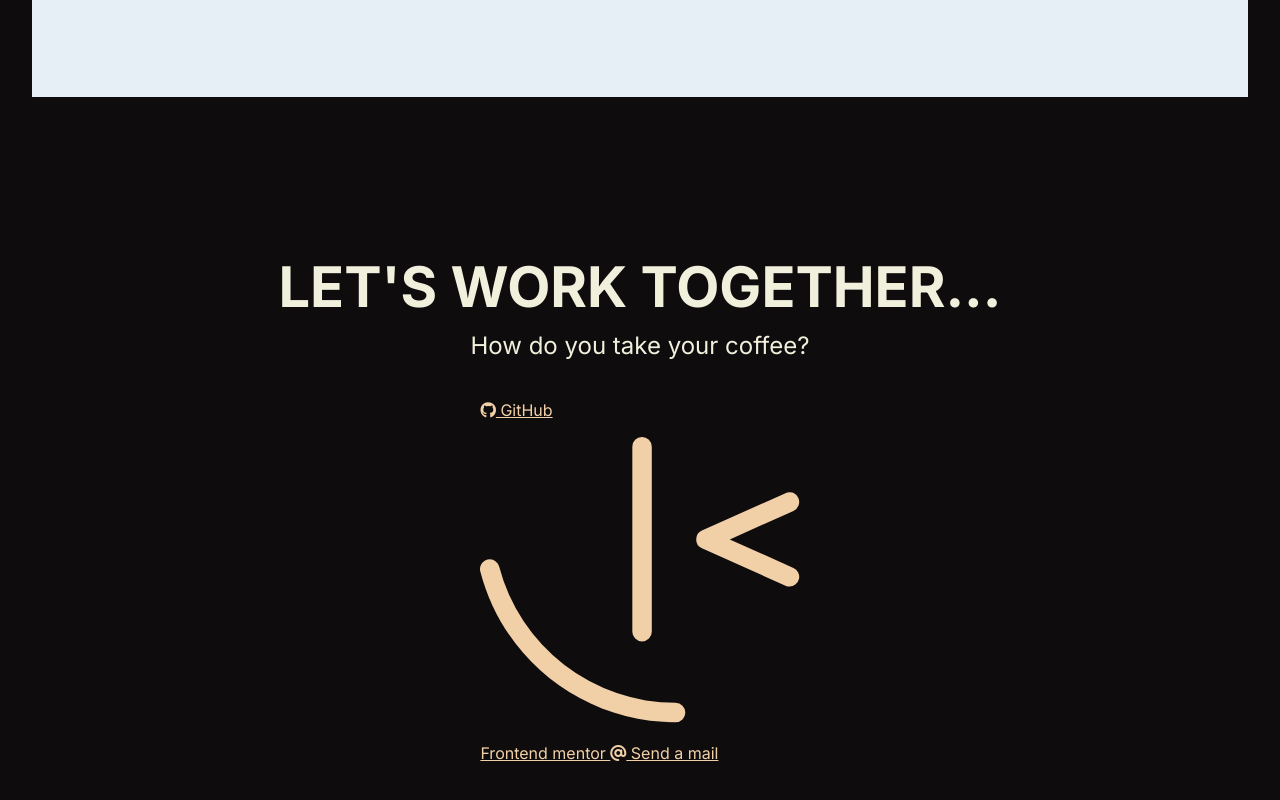
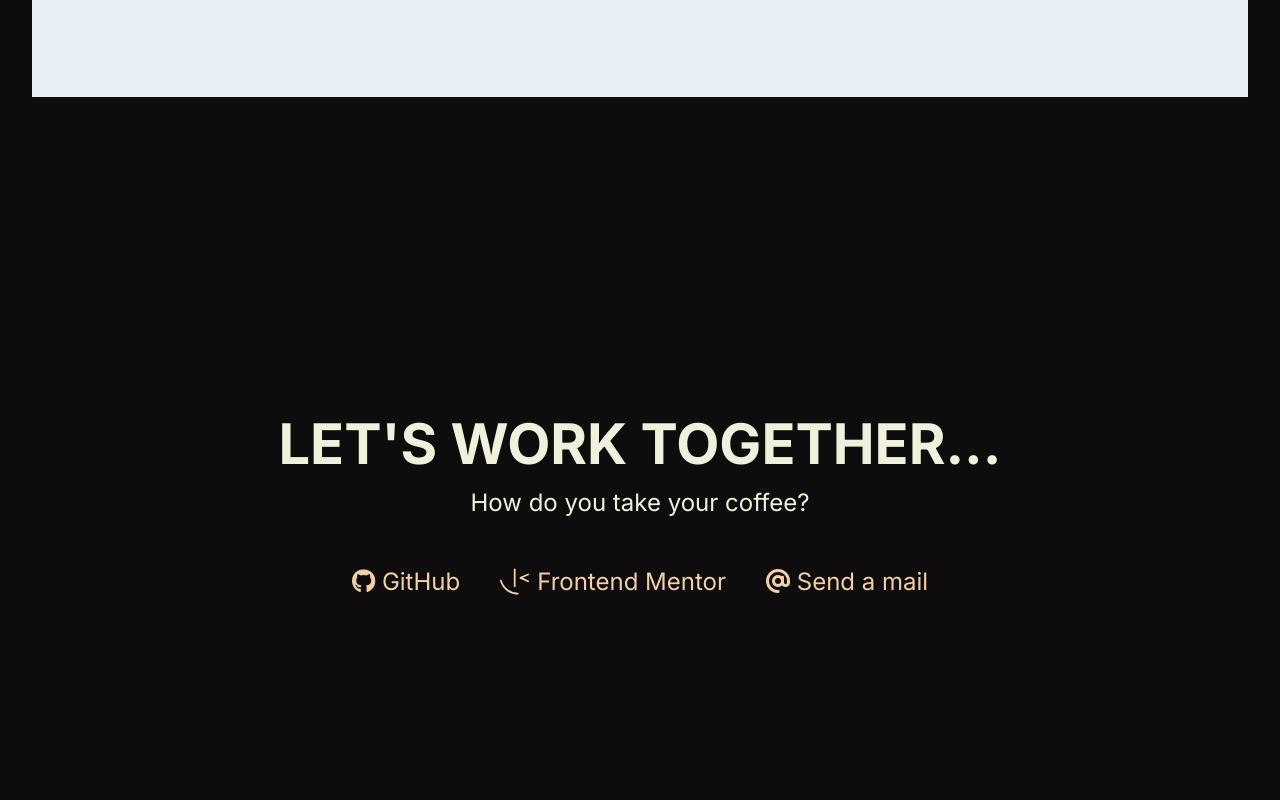
Before and after one commit to AlbertoLed/Build-a-Personal-Portfolio-Webpage, a plain HTML site: page index.html in a window 1280 px wide. Shown: the part 3851-4651 px from the top of the page. Drawn offline with Linux system fonts and the light colour scheme.

Commit message:
Add anchor tags with transitions in Contact section

```diff
--- a/index.html
+++ b/index.html
@@ -44,16 +44,15 @@
             <h1 class="contact__title title">Let's work together...</h1>
             <p class="contact__subtitle">How do you take your coffee?</p>
             <div class="contact__medias">
-                <a class="contact__media" href="">
+                <a class="contact__media contact__media--github" href="https://github.com/AlbertoLed" target="_blank">
                     <i class="fa fa-github"></i> GitHub
                 </a>
-                <a class="contact__media" href="">
-                    <svg class="fm-media" role="img" viewBox="0 0 24 24" xmlns="http://www.w3.org/2000/svg"><title>Frontend Mentor</title><path d="M12.1706 1.2719a.732.732 0 00-.7186.732v13.914a.732.732 0 00.732.732.732.732 0 00.7318-.732V2.004a.732.732 0 00-.7452-.732zm11.0741 4.1685a.7339.7339 0 00-.2764.063L16.686 8.307a.7329.7329 0 000 1.3361l6.2823 2.8134a.7378.7378 0 00.2993.0648.732.732 0 00.2973-1.401l-4.786-2.1443 4.786-2.1366a.7339.7339 0 00.3698-.9664.7339.7339 0 00-.69-.4327zm-22.499 5.032a.7316.7316 0 00-.7223.9149c1.736 6.677 7.7748 11.341 14.6822 11.341a.732.732 0 000-1.464 13.7055 13.7055 0 01-13.266-10.2449.7316.7316 0 00-.6939-.547z"/></svg>  Frontend mentor
+                <a class="contact__media contact__media--fm" href="https://www.frontendmentor.io/profile/AlbertoLed" target="_blank">
+                    <svg class="fm-media" role="img" viewBox="0 0 24 24" xmlns="http://www.w3.org/2000/svg"><title>Frontend Mentor</title><path d="M12.1706 1.2719a.732.732 0 00-.7186.732v13.914a.732.732 0 00.732.732.732.732 0 00.7318-.732V2.004a.732.732 0 00-.7452-.732zm11.0741 4.1685a.7339.7339 0 00-.2764.063L16.686 8.307a.7329.7329 0 000 1.3361l6.2823 2.8134a.7378.7378 0 00.2993.0648.732.732 0 00.2973-1.401l-4.786-2.1443 4.786-2.1366a.7339.7339 0 00.3698-.9664.7339.7339 0 00-.69-.4327zm-22.499 5.032a.7316.7316 0 00-.7223.9149c1.736 6.677 7.7748 11.341 14.6822 11.341a.732.732 0 000-1.464 13.7055 13.7055 0 01-13.266-10.2449.7316.7316 0 00-.6939-.547z"/></svg><div class="fm-media-span"></div> Frontend Mentor
                 </a>
-                <a class="contact__media" href=""><i class="fa-solid fa-at">
-
-                </i> Send a mail
-            </a>
+                <a class="contact__media contact__media--email" href="mailto:alberto.ledesma.dev@gmail.com">
+                    <i class="fa-solid fa-at"></i> Send a mail
+                </a>
             </div>
         </section>
     </main>
--- a/style.css
+++ b/style.css
@@ -17,6 +17,7 @@
     --PEARL: #f0f0dc;
     --RED: #F23D4C;
     --ORANGE: #F25E3D;
+    --YELLOW: #F2C12E;
 
     --FONT-TITLE-BIG: 3.5em;
     --FONT-TITLE-SMALL: 2.8em;
@@ -125,6 +126,33 @@ html {
     justify-content: center;
     color: var(--PEARL);
 }
+.contact__medias {
+    padding: 0 5%;
+    display: flex;
+    flex-wrap: wrap;
+    justify-content: center;
+
+}
+.contact__media {
+    color: var(--TAN);
+    font-size: 1.5em;
+    text-decoration: none;
+    margin: 10px 20px;
+    transition: transform .5s,
+                color .5s;
+}
+.contact__media:hover {
+    transform: translateY(7px)
+}
+.contact__media--github:hover {
+    color: var(--RED);
+}
+.contact__media--fm:hover {
+    color: var(--ORANGE);
+}
+.contact__media--email:hover {
+    color: var(--YELLOW);
+}
 .contact__title {
     margin-bottom: 10px;
 }
@@ -132,10 +160,21 @@ html {
     font-size: var(--FONT-SUBTITLE);
     margin-bottom: 40px;
 }
-.contact__media {
-    color: var(--TAN);
+.contact__media--fm {
+    position: relative;
+    display: flex;
 }
 .fm-media {
     fill: var(--TAN);
-    /* stroke: var(--TAN); */
+    height: 100%;
+    transition: fill .5s;
+    position: absolute;
+    padding: 0 100% 0 0;
 }
+.fm-media:hover {
+    fill: var(--ORANGE) !important;
+
+}
+.fm-media-span {
+    width: 37px;
+}
```
